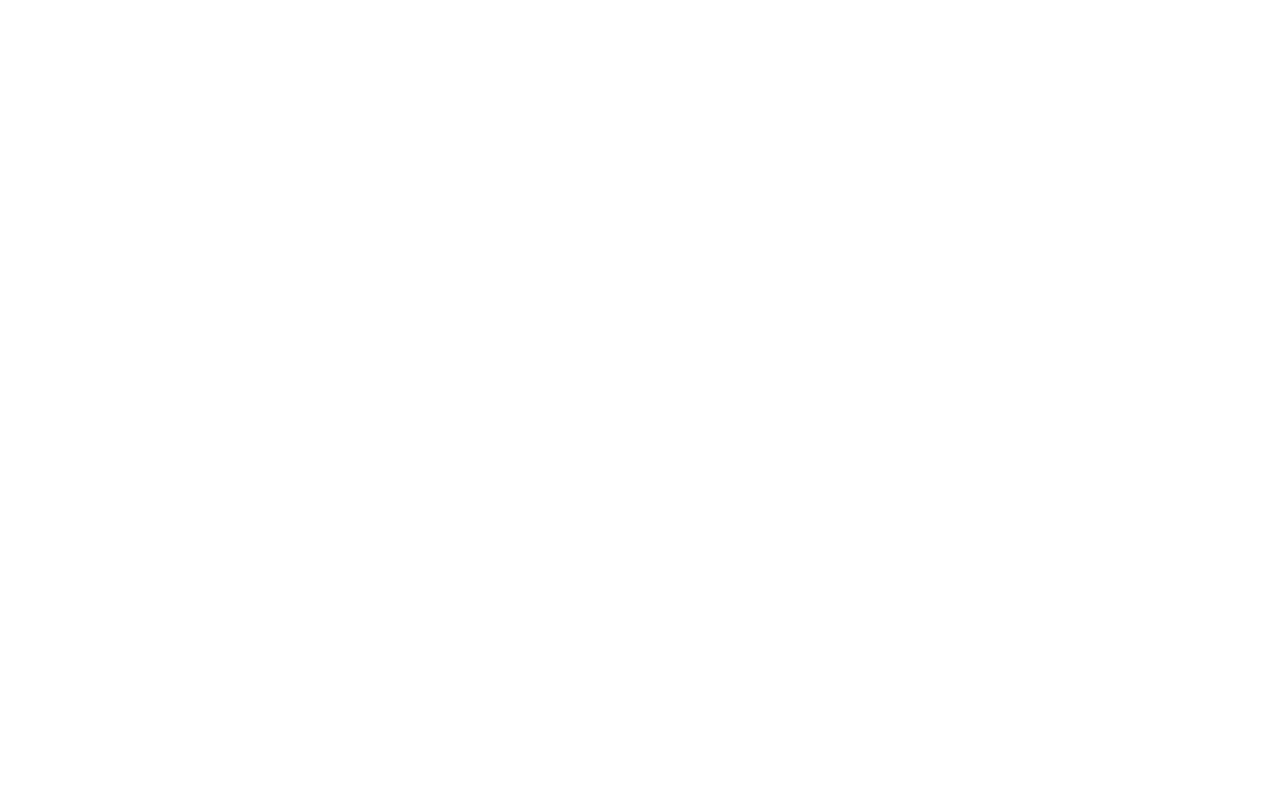
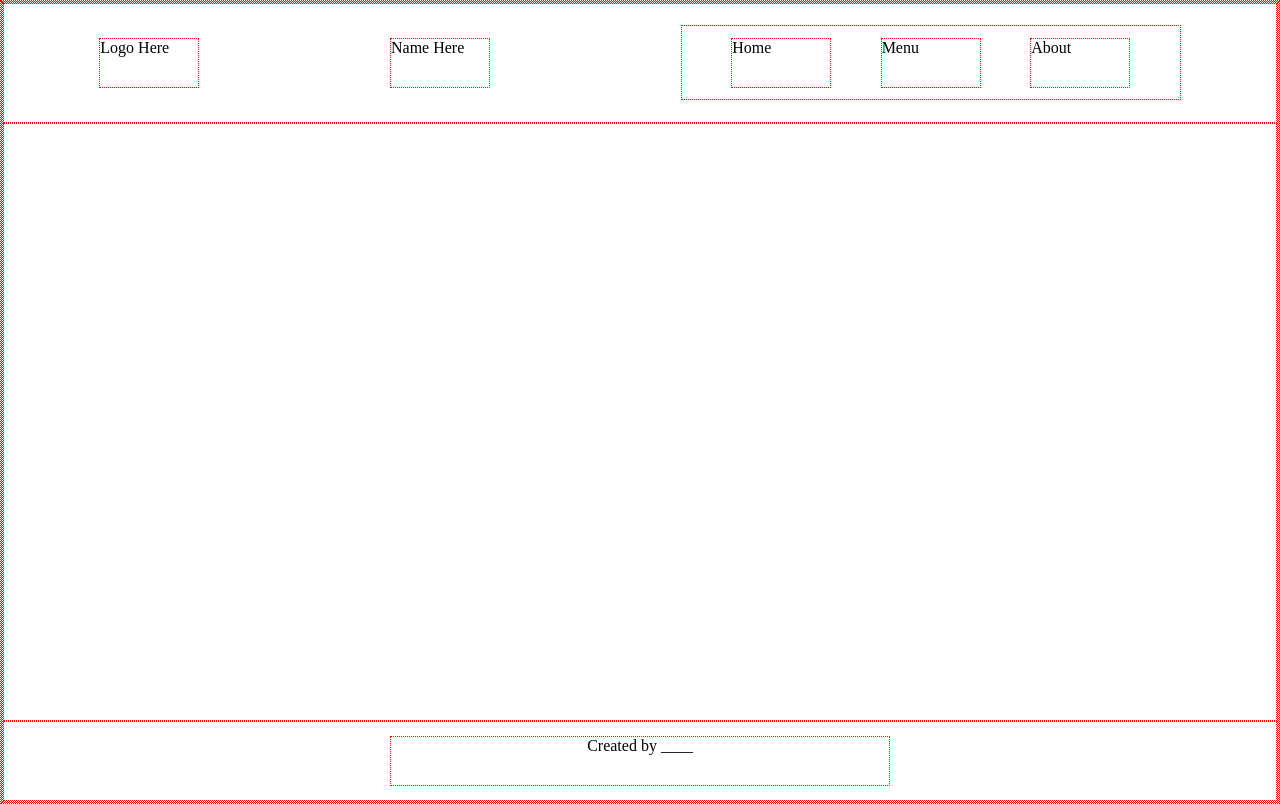
Before and after one commit to markymelnik/cafe-page, a website: page dist/index.html in a window 1280 px wide. Drawn offline with Linux system fonts and the light colour scheme.

Commit message:
Initial webpage layout

```diff
--- a/dist/index.html
+++ b/dist/index.html
@@ -5,9 +5,25 @@
   <meta http-equiv="X-UA-Compatible" content="IE=edge">
   <meta name="viewport" content="width=device-width, initial-scale=1.0">
   <title>Document</title>
+  <link rel="stylesheet" href="style.css">
 </head>
 <body>
-  <div id ="content"></div>
+  <div class="container">
+    <div class="header">
+      <div class="logo-container">Logo Here</div>
+      <div class="name-container">Name Here</div>
+      <div class="nav-bar">
+        <div class="nav-home">Home</div>
+        <div class="nav-menu">Menu</div>
+        <div class="nav-about">About</div>
+      </div>
+
+    </div>
+    <div class="main"></div>
+    <div class="footer">
+      <div class="footer-text">Created by ____</div>
+    </div>
+  </div>
 
   <script src="main.js"></script>
 </body>
--- /dev/null
+++ b/dist/style.css
@@ -0,0 +1,68 @@
+* {
+  border: 1px dotted red;
+  box-sizing: border-box;
+  margin: 0;
+  padding: 0;
+}
+
+.container {
+  height: 100vh;
+  display: flex;
+  flex-direction: column;
+}
+
+.header {
+  display: flex;
+  justify-content: space-around;
+  align-items: center;
+  height: 15%;
+}
+
+.logo-container {
+  height: 50px;
+  width: 100px;
+}
+
+.name-container {
+  height: 50px;
+  width: 100px;
+}
+.nav-bar {
+  display: flex;
+  justify-content: space-evenly;
+  align-items: center;
+  height: 75px;
+  width: 500px;
+}
+
+.nav-home {
+  height: 50px;
+  width: 100px;
+}
+
+.nav-menu {
+  height: 50px;
+  width: 100px;
+}
+
+.nav-about {
+  height: 50px;
+  width: 100px;
+}
+
+.main {
+  height: 75%;
+}
+
+.footer {
+  display: flex;
+  justify-content: center;
+  align-items: center;
+  height: 10%;
+}
+
+.footer-text {
+  text-align: center;
+  height: 50px;
+  width: 500px;
+}
```
